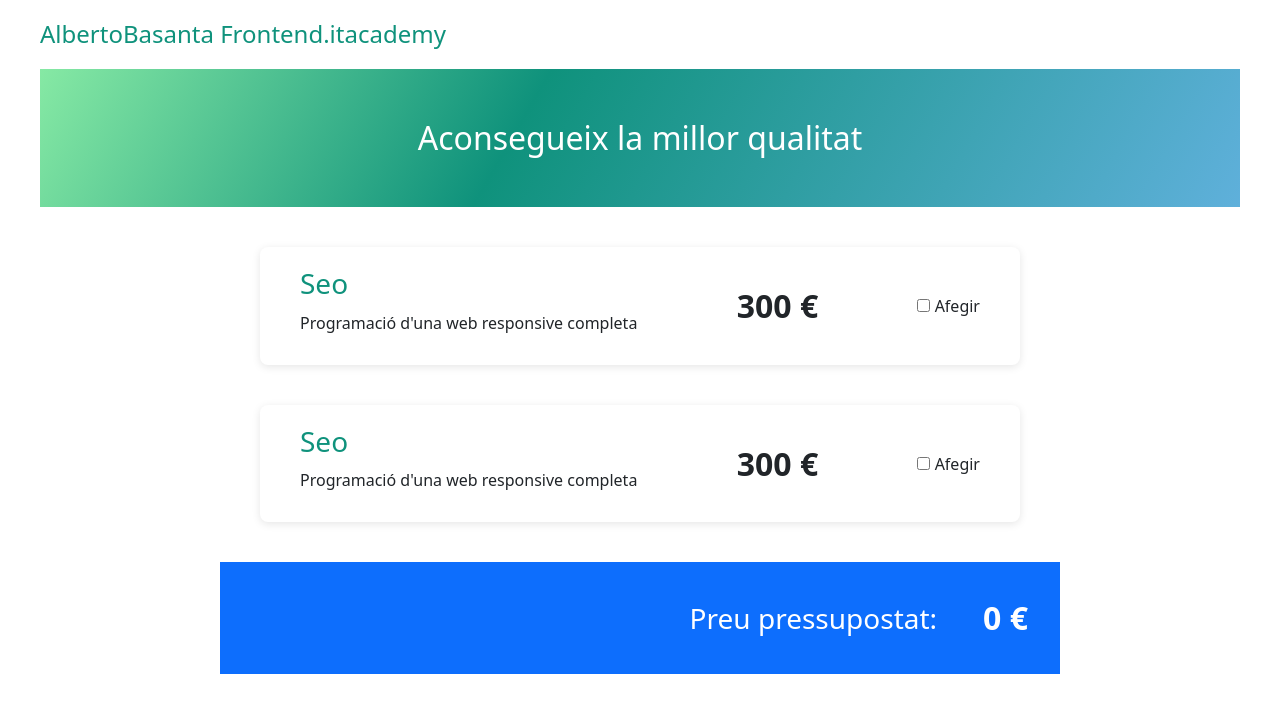
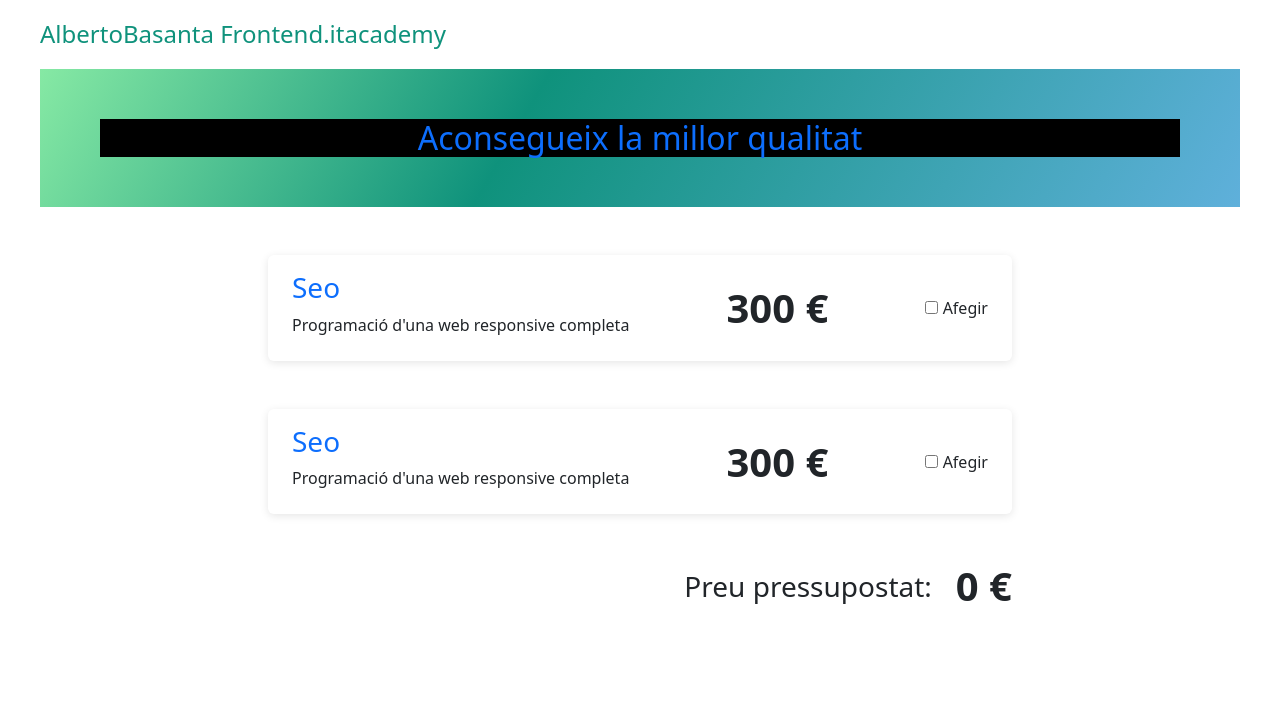
Before and after one commit to basantades/S6.-Pressupostos-Angular, an Angular app: page / in a window 1280 px wide. Shown: the top 712 px of the page. Built offline with nearby package versions, Linux system fonts and the light colour scheme.

Commit message:
bootstrap

```diff
--- a/src/app/components/budget/budget.component.html
+++ b/src/app/components/budget/budget.component.html
@@ -20,6 +20,6 @@
         </label>
     </div>
 </form>
-<section class="total text-bg-primary p-3">
-    <h3>Preu pressupostat:</h3><span class="price text-bg-primary p-3">0 €</span>
+<section class="total">
+    <h3>Preu pressupostat:</h3><h3><span class="price">0 €</span></h3>
 </section>
--- a/src/app/components/budget/budget.component.scss
+++ b/src/app/components/budget/budget.component.scss
@@ -1,25 +1,16 @@
+// @import '../../../../node_modules/bootstrap/scss/bootstrap.scss';
 @import '../../../styles.scss';
 
 .services {
-    display: flex;
-    flex-direction: column;
-    gap: 40px;
+
+    @extend .d-flex , .flex-column, .gap-5, .mx-auto, .my-5, .px-5;
     max-width: 840px;
-    margin: 40px auto;
-    padding: 0 40px;
 }
 
 
 .service {
-    display: flex;
-    justify-content: space-between;
-    gap: 20px;
-    align-items: center;
-    background: #fff;
-    border-radius: 8px;
-    padding: 20px 40px;
+    @extend .d-flex, .justify-content-between, .align-items-center, .gap-3, .w-100, .rounded-2, .p-2, .px-4;
     box-shadow: 0 2px 8px rgba(0, 0, 0, 0.1);
-    width: 100%;
 }
 @media (max-width: 768px) {
     .services {
@@ -33,27 +24,16 @@
 }
 
 .service h3 {
-    color: $primary-color;
-    margin: 0;
-}
-
-.service p {
-    margin: 10px 0;
+    @extend .text-primary, .mt-2;
 }
 
 .price {
-    font-size: 32px;
-    font-weight: bold;
+    @extend .fw-bold, .fs-1;
 }
 
 .total {
+    @extend .d-flex, .justify-content-end, .align-items-center, .gap-4, .mx-auto, .px-5;
     max-width: 840px;
-    margin: 40px auto;
-    display: flex;
-    justify-content: end;
-    align-items: center;
-    gap: 30px;
-    padding: 0 40px;
 }
 
 @media (max-width: 400px) {
--- a/src/app/components/welcome/welcome.component.scss
+++ b/src/app/components/welcome/welcome.component.scss
@@ -4,7 +4,7 @@ header {
     margin: 20px 0;
 }
 h4 {
-    color: $primary-color;
+    color: #0f927c;
 }
 @media (max-width: 1200px) {
     h4 {
@@ -18,8 +18,8 @@ h4 {
 }
 .banner {
     padding: 50px 5%;
-    background-color: $primary-color;
-    background: linear-gradient(300deg, #5fb0db 0%, $primary-color 60%, #86e9a4 100%);
+    background-color: #0f927c;
+    background: linear-gradient(300deg, #5fb0db 0%, #0f927c 60%, #86e9a4 100%);
     width: 100%;
     margin-top: 20px;
 }
--- a/src/styles.scss
+++ b/src/styles.scss
@@ -1,4 +1,18 @@
 $primary-color: #0f927c;
+
+
+$primary: #0f927c;
+$danger: #ff4136;
+
+$theme-colors: (
+  "primary": $primary,
+  "danger": $danger
+);
+
+@import '../node_modules/bootstrap/scss/bootstrap.scss';
+
+// @use '../node_modules/bootstrap/scss/bootstrap.scss';
+$primary: #0f927c;
 
 *,
 *::after,
@@ -11,3 +25,8 @@ $primary-color: #0f927c;
 body{
     font-family: Arial, sans-serif;
 }
+
+h1 {
+  @extend .text-primary;
+  background-color: #000000;
+}
```
